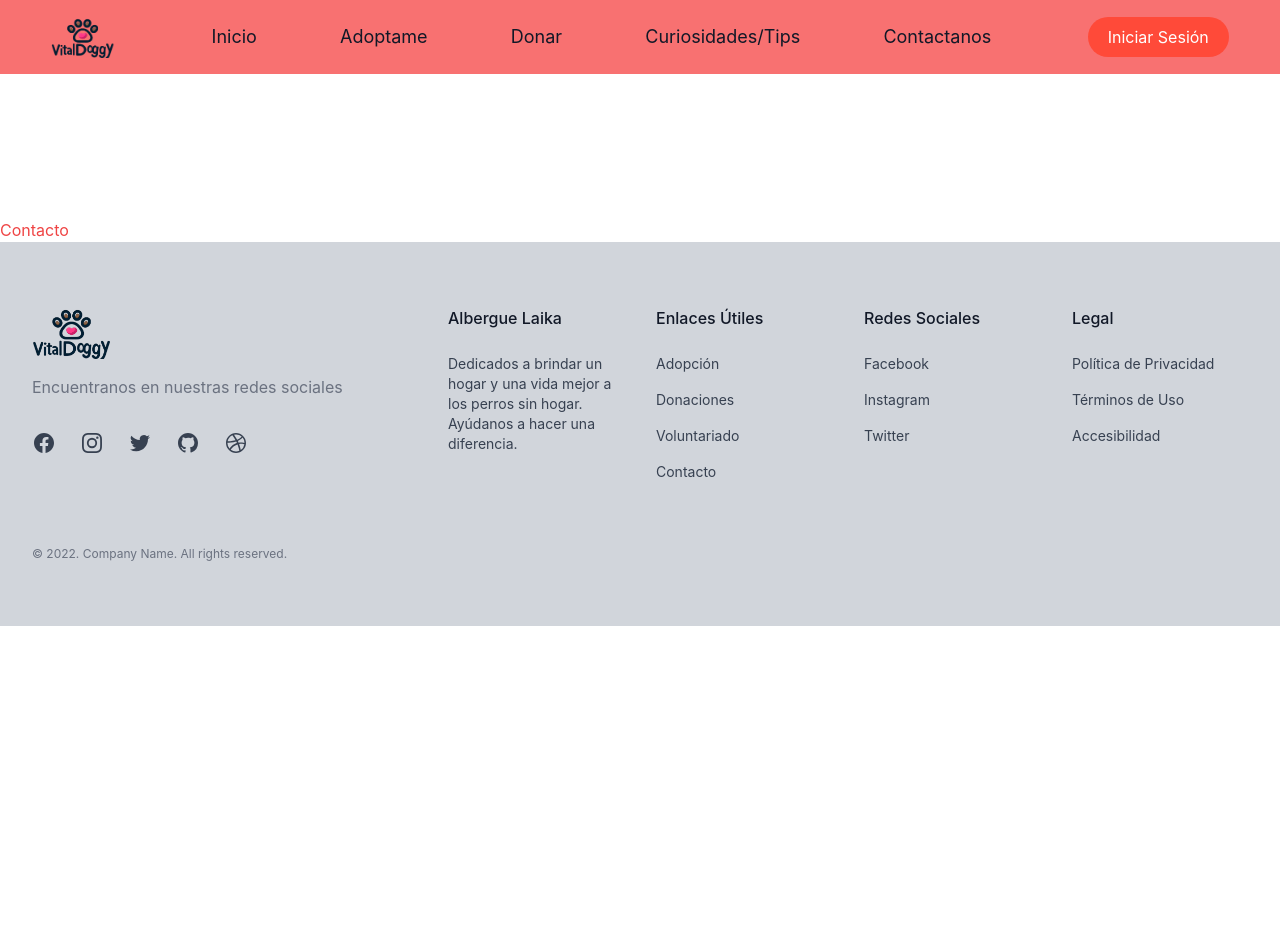
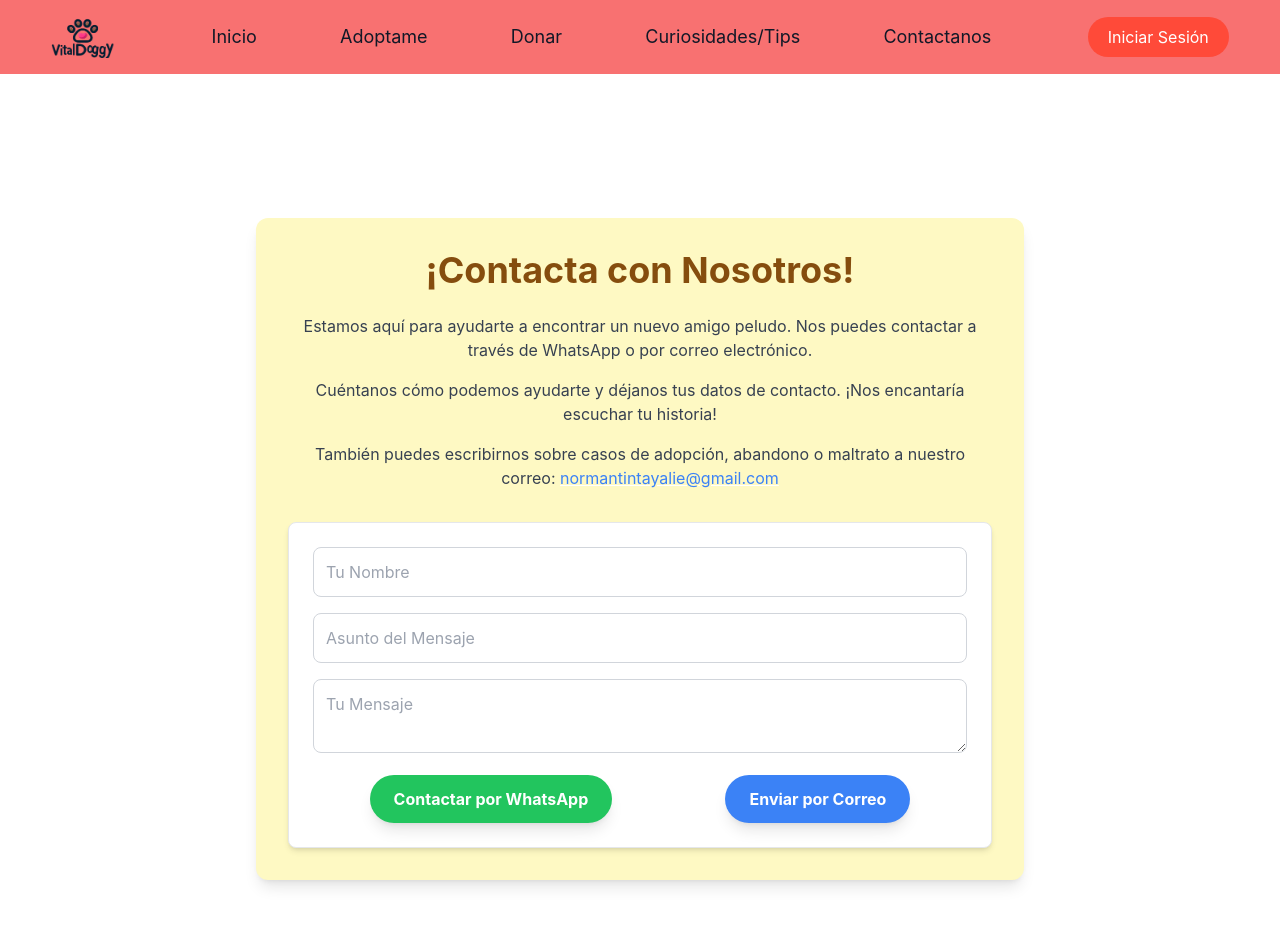
Before and after one commit to Dilanapm/agencia, a React (Create React App) app: page /contactar in a window 1280 px wide. Shown: the top 952 px of the page. Before the commit the page ends 800 px from the top, so only its background shows below. Built offline with nearby package versions, Linux system fonts and the light colour scheme.

Commit message:
contactanos

```diff
--- a/package.json
+++ b/package.json
@@ -7,6 +7,7 @@
     "@testing-library/react": "^13.4.0",
     "@testing-library/user-event": "^13.5.0",
     "axios": "^1.7.7",
+    "emailjs-com": "^3.2.0",
     "ionicons": "^7.4.0",
     "react": "^18.3.1",
     "react-dom": "^18.3.1",
--- a/src/components/adoption/AdoptionItem.js
+++ b/src/components/adoption/AdoptionItem.js
@@ -6,18 +6,20 @@ function AdoptionItem({ image, name, description }) {
     };
 
     return (
-        <div className="bg-white shadow-md rounded-lg overflow-hidden p-4">
-            <img
-                src={image}
-                alt={`Imagen de ${name}`}
-                className="w-full h-64 object-cover"
-            />
-            <div className="p-4">
-                <h2 className="text-2xl font-bold mb-2">{name}</h2>
-                <p className="text-gray-700 mb-4">{description}</p>
+        <div className="bg-red-100 shadow-xl rounded-3xl overflow-hidden transform hover:scale-105 transition-transform duration-300 hover:shadow-2xl p-6">
+            <div className="relative h-64">
+                <img
+                    src={image}
+                    alt={`Imagen de ${name}`}
+                    className="w-full h-full object-cover rounded-t-3xl"
+                />
+            </div>
+            <div className="p-6 text-center">
+                <h2 className="text-2xl font-semibold text-gray-800 mb-2">{name}</h2>
+                <p className="text-gray-600 mb-4">{description}</p>
                 <button
                     onClick={handleAdoptClick}
-                    className="bg-blue-500 text-white px-4 py-2 rounded hover:bg-blue-600 transition"
+                    className="bg-gradient-to-r from-pink-500 to-red-400 text-white px-6 py-2 rounded-full shadow-md hover:shadow-lg transform hover:scale-105 transition-all duration-300"
                 >
                     Adoptar
                 </button>
--- /dev/null
+++ b/src/components/contact/ContactForm.js
@@ -0,0 +1,97 @@
+import React, { useState } from 'react';
+import emailjs from 'emailjs-com';
+
+function ContactForm() {
+    const [formData, setFormData] = useState({
+        nombre: '',
+        asunto: '',
+        mensaje: '',
+    });
+
+    const [status, setStatus] = useState('');
+
+    const handleChange = (e) => {
+        setFormData({
+            ...formData,
+            [e.target.name]: e.target.value,
+        });
+    };
+
+    const handleWhatsAppClick = () => {
+        const url = `https://wa.me/59167677146?text=Hola%2C%20mi%20nombre%20es%20${encodeURIComponent(formData.nombre)}.%20${encodeURIComponent(formData.mensaje)}`;
+        window.open(url, "_blank");
+    };
+
+    const handleSubmit = (e) => {
+        e.preventDefault();
+        setStatus('Enviando...');
+        emailjs.send(
+            'service_pcl8o7u', // Reemplaza con tu service_id
+            'template_kt7tloi', // Reemplaza con tu template_id
+            {
+                from_name: formData.nombre,
+                subject: formData.asunto,
+                message: formData.mensaje,
+                to_email: 'normantintayalie@gmail.com', // Correo de destino
+            },
+            'qzh5TmTPPBotMi-rZ' // Reemplaza con tu user_id
+        )
+        .then((response) => {
+            console.log('Correo enviado con éxito', response.status, response.text);
+            setStatus('Correo enviado con éxito.');
+        })
+        .catch((err) => {
+            console.error('Error al enviar el correo', err);
+            setStatus('Error al enviar el correo. Inténtalo de nuevo.');
+        });
+    };
+
+    return (
+        <form className="space-y-4 bg-white p-6 rounded-lg shadow-md border border-gray-200" onSubmit={handleSubmit}>
+            <input
+                type="text"
+                name="nombre"
+                placeholder="Tu Nombre"
+                value={formData.nombre}
+                onChange={handleChange}
+                className="border border-gray-300 p-3 w-full rounded-lg focus:ring focus:ring-yellow-300"
+                required
+            />
+            <input
+                type="text"
+                name="asunto"
+                placeholder="Asunto del Mensaje"
+                value={formData.asunto}
+                onChange={handleChange}
+                className="border border-gray-300 p-3 w-full rounded-lg focus:ring focus:ring-yellow-300"
+                required
+            />
+            <textarea
+                name="mensaje"
+                placeholder="Tu Mensaje"
+                value={formData.mensaje}
+                onChange={handleChange}
+                className="border border-gray-300 p-3 w-full rounded-lg focus:ring focus:ring-yellow-300"
+                required
+            />
+            <div className="flex items-center justify-around mt-4">
+                <button
+                    type="button"
+                    onClick={handleWhatsAppClick}
+                    className="bg-green-500 text-white px-6 py-3 rounded-full hover:bg-green-600 transition font-bold shadow-lg"
+                >
+                    Contactar por WhatsApp
+                </button>
+                <button
+                    type="submit"
+                    className="bg-blue-500 text-white px-6 py-3 rounded-full hover:bg-blue-600 transition font-bold shadow-lg"
+                >
+                    Enviar por Correo
+                </button>
+            </div>
+            {status && <p className="text-sm text-gray-600 mt-2">{status}</p>}
+        </form>
+    );
+}
+
+export default ContactForm;
--- a/src/containers/pages/Adoption.jsx
+++ b/src/containers/pages/Adoption.jsx
@@ -13,23 +13,25 @@ function Adoption() {
         <Layout>
             <Navbar />
             <div className="pt-36 container mx-auto px-4">
-                <h1 className="text-4xl font-bold text-center mb-8">Adopción de Mascotas</h1>
-                <div className="grid grid-cols-1 md:grid-cols-2 lg:grid-cols-3 gap-6">
-                    {/* Llama a <AdoptionItem /> con diferentes imágenes y descripciones */}
+                <h1 className="text-5xl font-bold text-center text-gray-800 mb-8">Adopción de Mascotas</h1>
+                <p className="text-center text-gray-600 mb-12 max-w-2xl mx-auto">
+                    Ayúdanos a darles una segunda oportunidad a estos adorables amigos peludos. ¡Haz clic en "Adoptar" para darle un hogar!
+                </p>
+                <div className="grid grid-cols-1 md:grid-cols-2 lg:grid-cols-3 gap-10">
                     <AdoptionItem
                         image={Mascota1Image}
-                        name="Nombre de Mascota 1"
-                        description="Descripción de Mascota 1"
+                        name="Canelo"
+                        description="Un perrito cariñoso y fiel, perfecto para cualquier familia."
                     />
                     <AdoptionItem
                         image={Mascota2Image}
-                        name="Nombre de Mascota 2"
-                        description="Descripción de Mascota 2"
+                        name="Luna"
+                        description="Es juguetona y le encanta correr al aire libre."
                     />
                     <AdoptionItem
                         image={Mascota3Image}
-                        name="Nombre de Mascota 3"
-                        description="Descripción de Mascota 3"
+                        name="Rocky"
+                        description="Un guardián fiel y amigable que ama la compañía."
                     />
                     {/* Agrega más mascotas según sea necesario */}
                 </div>
--- a/src/containers/pages/Contact.jsx
+++ b/src/containers/pages/Contact.jsx
@@ -1,17 +1,34 @@
-import Footer from "components/navigation/Footer"
-import Navbar from "components/navigation/Navbar"
-import Layout from "hocs/layouts/Layout"
-function Contact(){
-    return(
+import ContactForm from "components/contact/ContactForm"; // Asegúrate de que la ruta coincida con la ubicación exacta
+import Footer from "components/navigation/Footer";
+import Navbar from "components/navigation/Navbar";
+import Layout from "hocs/layouts/Layout";
 
+function Contact() {
+    return (
         <Layout>
-            <Navbar/>
-            <div className="text-red-500 pt-36">
-            Contacto
+            <Navbar />
+            <div className="pt-36 pb-20 container mx-auto px-4 flex flex-col items-center">
+                {/* Fondo suave y centrado */}
+                <div className="w-full max-w-3xl bg-yellow-100 p-8 rounded-xl shadow-lg relative overflow-hidden">
+                    {/* Texto de Introducción */}
+                    <h1 className="text-4xl font-bold text-center text-yellow-800 mb-6">¡Contacta con Nosotros!</h1>
+                    <p className="text-gray-700 text-center mb-4">
+                        Estamos aquí para ayudarte a encontrar un nuevo amigo peludo. Nos puedes contactar a través de WhatsApp o por correo electrónico.
+                    </p>
+                    <p className="text-gray-700 text-center mb-4">
+                        Cuéntanos cómo podemos ayudarte y déjanos tus datos de contacto. ¡Nos encantaría escuchar tu historia!
+                    </p>
+                    <p className="text-gray-700 text-center mb-8">
+                        También puedes escribirnos sobre casos de adopción, abandono o maltrato a nuestro correo: <a href="mailto:normantintayalie@gmail.com" className="text-blue-500 underline">normantintayalie@gmail.com</a>
+                    </p>
+
+                    {/* Formulario de Contacto */}
+                    <ContactForm />
+                </div>
             </div>
-            <Footer/>
+            <Footer />
+        </Layout>
+    );
+}
 
-        </Layout>
-    )
-}
-export default Contact
+export default Contact;
```
Also changed, not shown: 1 other file (tests, documents, lock files or other folders).
